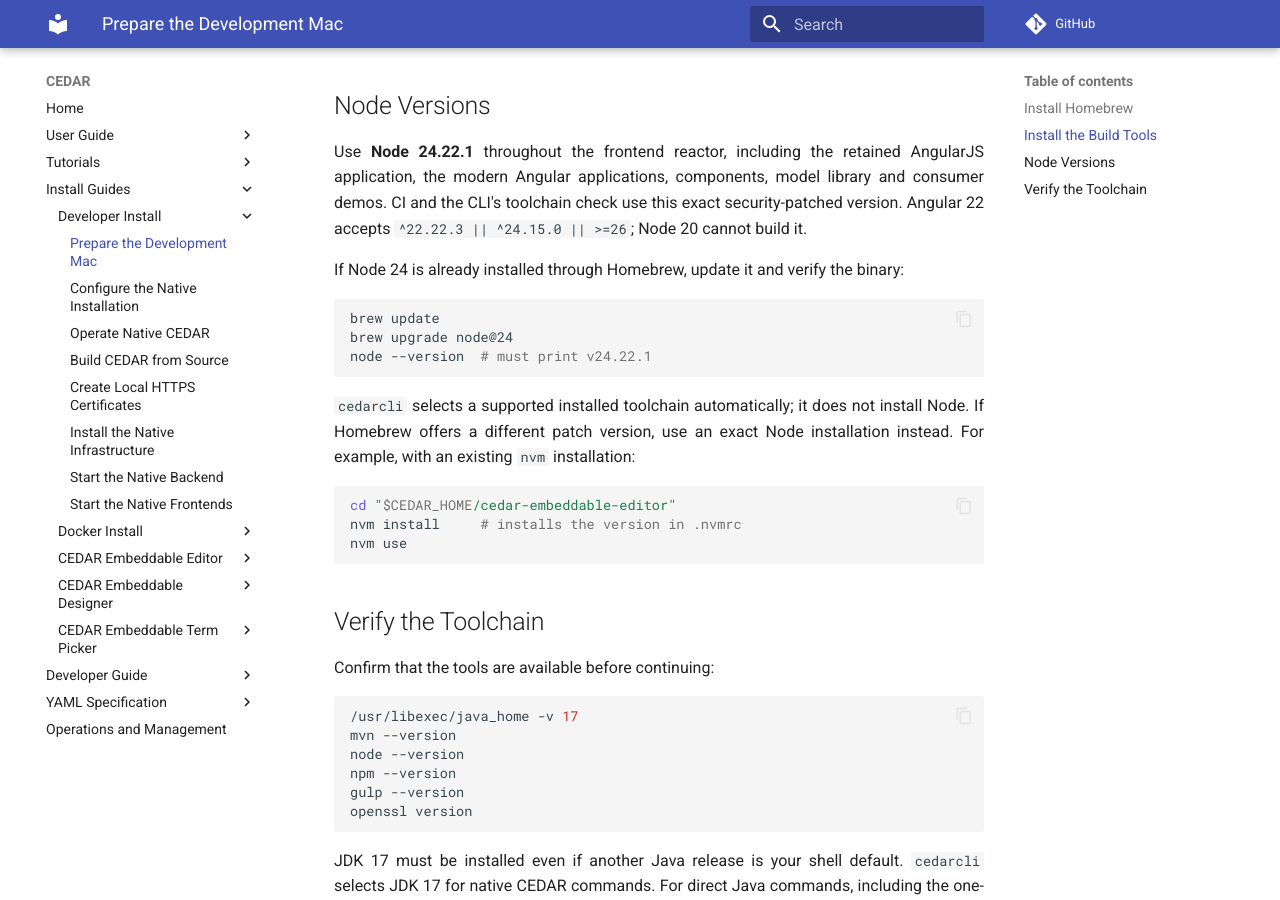
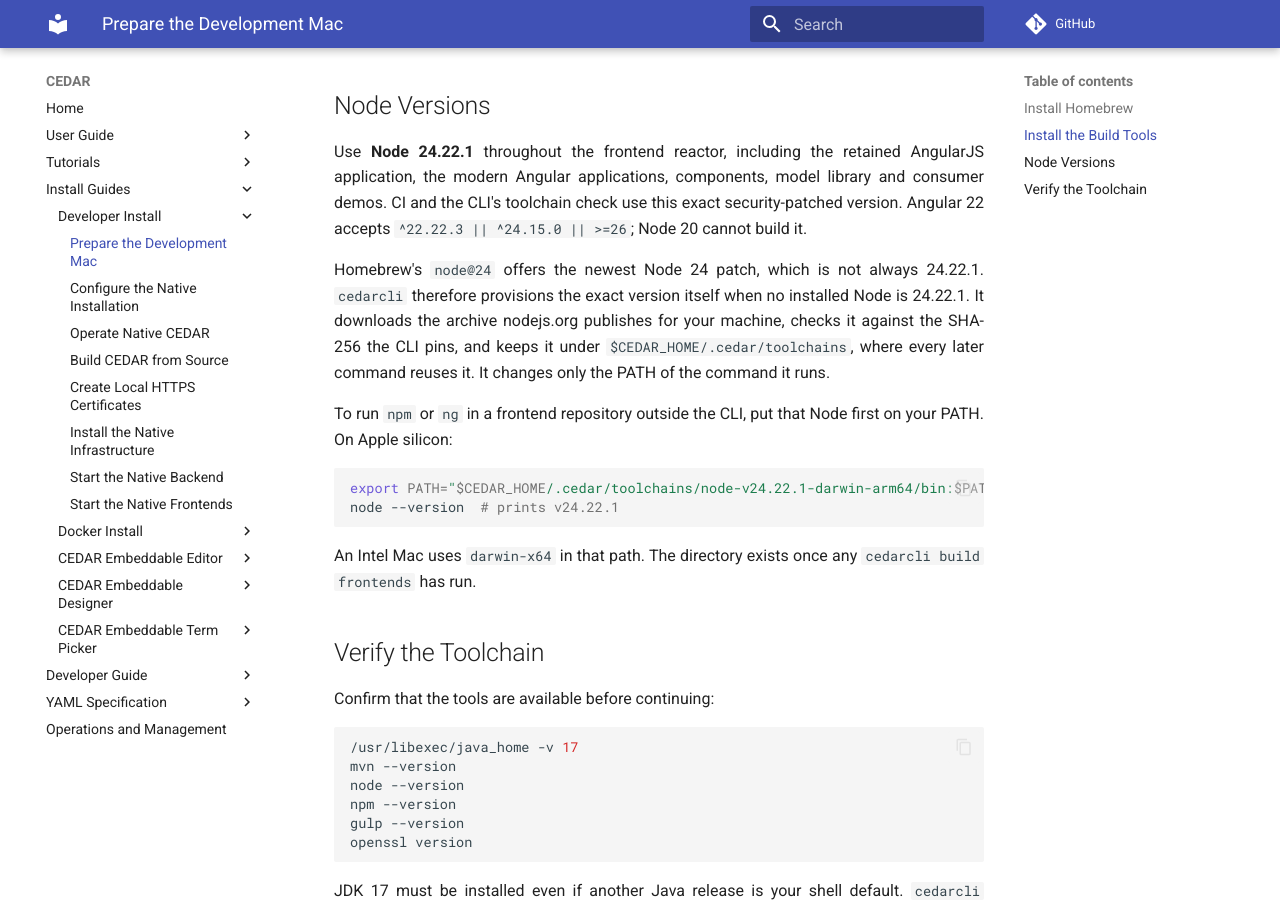
Before and after one commit to metadatacenter/cedar-mkdocs, an MkDocs documentation site: the page built from docs/install-developer/prerequisites.md, in a window 1280 px wide and 900 px high, scrolled down 1091 px. Built offline with MkDocs 1.6.1 and Material for MkDocs 9.7.7, drawn with Linux system fonts in a browser that asks for light colours; comment, search, counter and statistics services are not loaded.

Commit message:
Describe the CLI's Node provisioning in the prerequisites
Homebrew's node@24 offers only the newest patch, so the instruction to
upgrade it until it prints v24.22.1 no longer holds. cedarcli now
provisions the pinned version under $CEDAR_HOME/.cedar/toolchains, and
the page says how to put that Node first on PATH for npm and ng run
outside the CLI.

Co-Authored-By: Claude Opus 5.5 <noreply@anthropic.com>

````diff
--- a/docs/install-developer/prerequisites.md
+++ b/docs/install-developer/prerequisites.md
@@ -53,23 +53,22 @@ the modern Angular applications, components, model library and consumer demos. C
 toolchain check use this exact security-patched version. Angular 22 accepts
 `^22.22.3 || ^24.15.0 || >=26`; Node 20 cannot build it.
 
-If Node 24 is already installed through Homebrew, update it and verify the binary:
+Homebrew's `node@24` offers the newest Node 24 patch, which is not always 24.22.1. `cedarcli`
+therefore provisions the exact version itself when no installed Node is 24.22.1. It downloads the
+archive nodejs.org publishes for your machine, checks it against the SHA-256 the CLI pins, and
+keeps it under `$CEDAR_HOME/.cedar/toolchains`, where every later command reuses it. It changes
+only the PATH of the command it runs.
+
+To run `npm` or `ng` in a frontend repository outside the CLI, put that Node first on your PATH.
+On Apple silicon:
 
 ```bash
-brew update
-brew upgrade node@24
-node --version  # must print v24.22.1
+export PATH="$CEDAR_HOME/.cedar/toolchains/node-v24.22.1-darwin-arm64/bin:$PATH"
+node --version  # prints v24.22.1
 ```
 
-`cedarcli` selects a supported installed toolchain automatically; it does not install Node. If
-Homebrew offers a different patch version, use an exact Node installation instead. For example,
-with an existing `nvm` installation:
-
-```bash
-cd "$CEDAR_HOME/cedar-embeddable-editor"
-nvm install     # installs the version in .nvmrc
-nvm use
-```
+An Intel Mac uses `darwin-x64` in that path. The directory exists once any `cedarcli build
+frontends` has run.
 
 ## Verify the Toolchain
 
````
